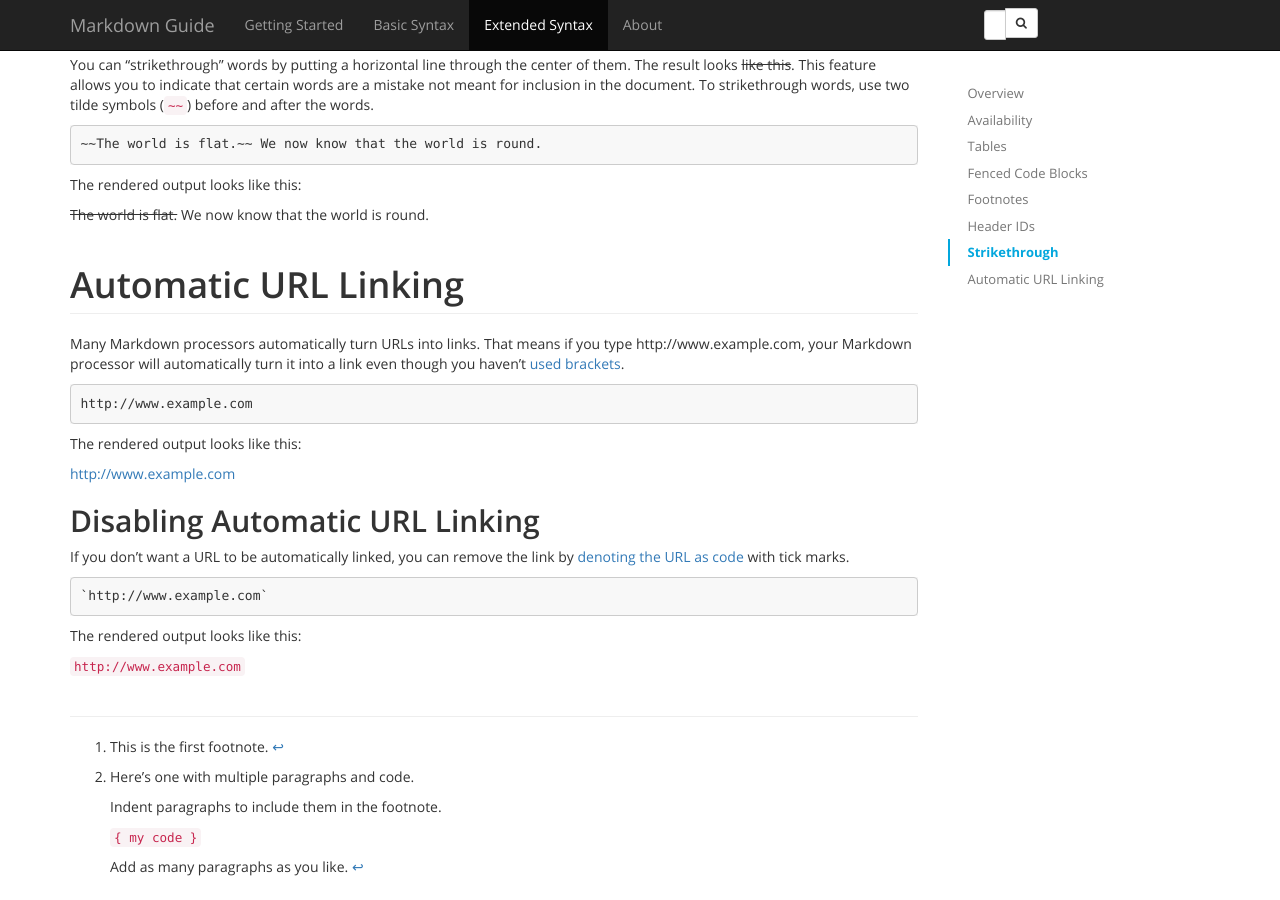
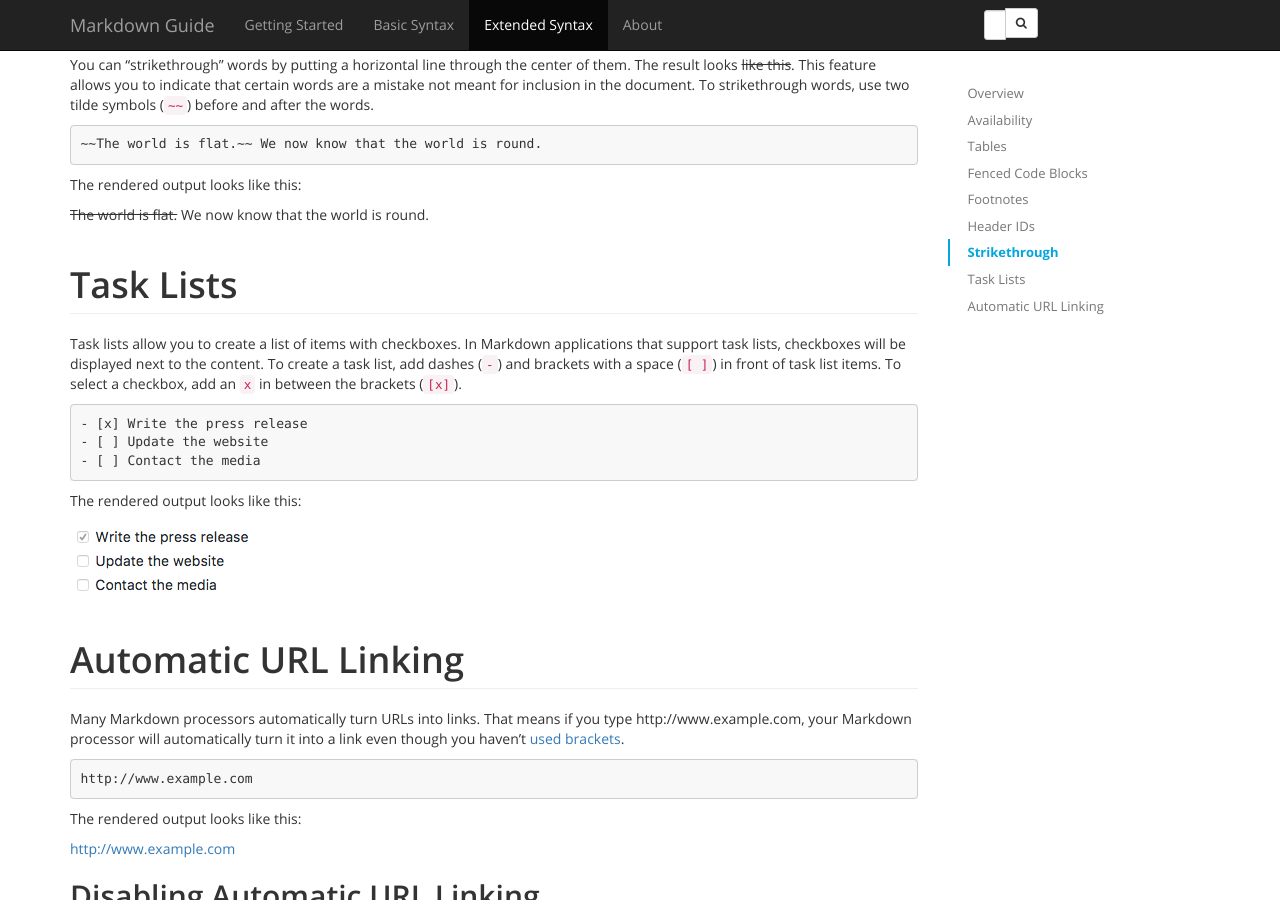
Before and after one commit to mattcone/markdown-guide, a Jekyll site: the page built from extended-syntax.md, in a window 1280 px wide and 900 px high, scrolled down 4115 px. Built offline with Jekyll 4.4.1, drawn with Linux system fonts in a browser that asks for light colours; comment, search, counter and statistics services are not loaded.

Commit message:
Add task list section

````diff
--- /dev/null
+++ b/_content/extended-syntax/task-lists.md
@@ -0,0 +1,13 @@
+<h1 class="page-header">Task Lists</h1>
+
+Task lists allow you to create a list of items with checkboxes. In Markdown applications that support task lists, checkboxes will be displayed next to the content. To create a task list, add dashes (`-`) and brackets with a space (`[ ]`) in front of task list items. To select a checkbox, add an `x` in between the brackets (`[x]`).
+
+```
+- [x] Write the press release
+- [ ] Update the website
+- [ ] Contact the media
+```
+
+The rendered output looks like this:
+
+<img src="/assets/images/tasklist.png" class="img-responsive" alt="Markdown task list">
--- a/extended-syntax.md
+++ b/extended-syntax.md
@@ -19,4 +19,6 @@ last_modified_at: 2017-09-26
 
 {% include_relative _content/extended-syntax/strikethrough.md %}
 
+{% include_relative _content/extended-syntax/task-lists.md %}
+
 {% include_relative _content/extended-syntax/automatic-url-linking.md %}
````
Also changed, not shown: other parts of extended-syntax.md (+1 -1 lines), assets/images/tasklist.png (added).
